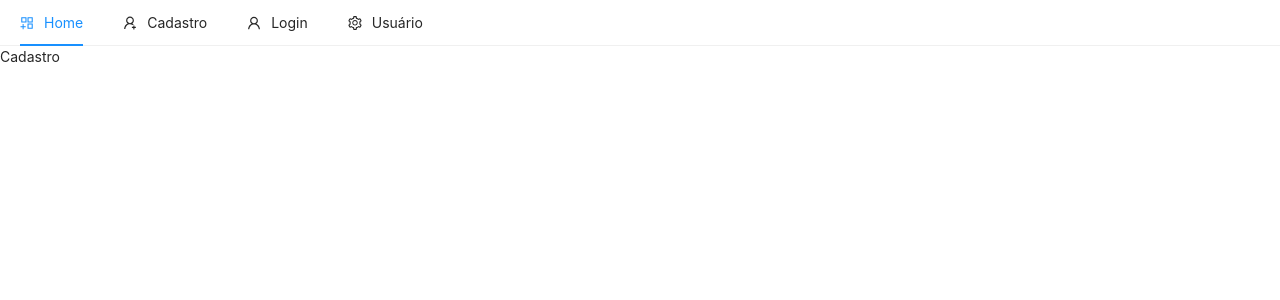
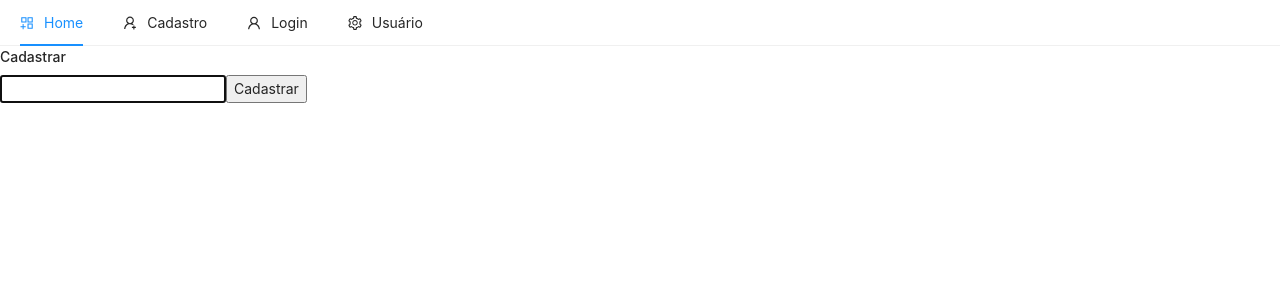
Before and after one commit to HervalMata/React_Redux_Ecommerce, a React (Create React App) app in the folder client/: page /register in a window 1280 px wide. Shown: the top 300 px of the page. Built offline with nearby package versions, Linux system fonts and the light colour scheme.

Commit message:
Email Link To Signin

```diff
--- a/client/package.json
+++ b/client/package.json
@@ -8,10 +8,12 @@
     "@testing-library/react": "^11.1.0",
     "@testing-library/user-event": "^12.1.10",
     "antd": "^4.8.6",
+    "firebase": "^8.1.1",
     "react": "^17.0.1",
     "react-dom": "^17.0.1",
     "react-router-dom": "^5.2.0",
     "react-scripts": "4.0.1",
+    "react-toastify": "^6.1.0",
     "web-vitals": "^0.2.4"
   },
   "scripts": {
--- a/client/src/pages/auth/Register.js
+++ b/client/src/pages/auth/Register.js
@@ -1,11 +1,43 @@
-import React from 'react';
+import React, { useState } from 'react';
+import {auth} from "../../firebase";
+import {toast, ToastContainer} from "react-toastify";
 
-const Register = () => (
-    <div>
-        <p>
-            Cadastro
-        </p>
-    </div>
-);
+const Register = () => {
 
+    const [email, setEmail] = useState("");
+    const handleSubmit = async (e) => {
+        e.preventDefault();
+        const config = {
+            url: "http://localhost:3000/register/complete",
+            handleCodeInApp: true,
+        };
+
+        await auth.sendSignInLinkToEmail(email, config);
+        toast.success(`Email foi enviado para ${email}. Click no link para completar seu cadastro.`);
+        window.localStorage.setItem("emailForRegistration", email);
+        setEmail("");
+    };
+
+    const registerForm = () => (
+        <form onSubmit={handleSubmit}>
+            <input type="email" className="form-control" value={email}
+            onChange={(e) => setEmail(e.target.value)} autoFocus/>
+            <button type="submit" className="btn btn-raised">
+                Cadastrar
+            </button>
+        </form>
+    );
+
+    return (
+        <div className="container p-5">
+            <div className="row">
+                <div className="col-md-6 offset-md-3">
+                    <h4>Cadastrar</h4>
+                    <ToastContainer />
+                    {registerForm()}
+                </div>
+            </div>
+        </div>
+    );
+};
 export default Register;
```
Also changed, not shown: 1 other file (tests, documents, lock files or other folders).
